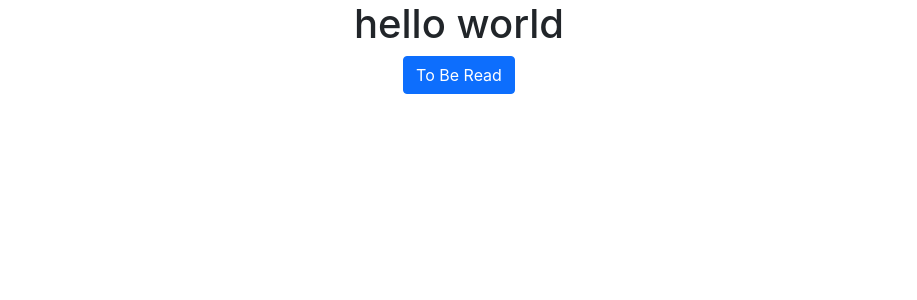
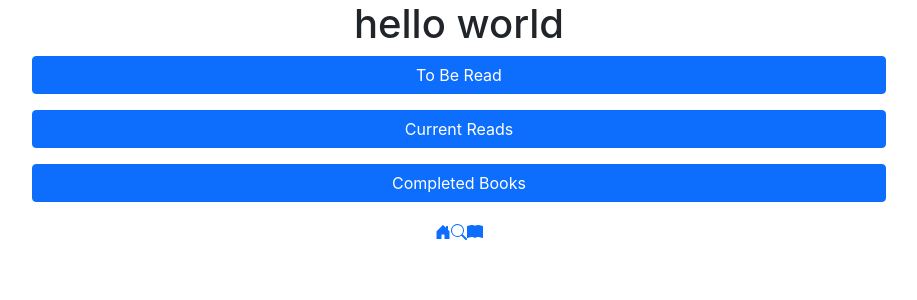
Before and after one commit to partyzl/bookstack, a React (Create React App) app in the folder client/: page / in a window 1280 px wide. Shown: the top 300 px of the page, without its empty margins (181-1098 px from the left). Built offline with nearby package versions, Linux system fonts and the light colour scheme.

Commit message:
nav and buttons

```diff
--- a/client/package.json
+++ b/client/package.json
@@ -10,6 +10,7 @@
     "react-dom": "^17.0.2",
     "react-router-dom": "^5.3.0",
     "react-scripts": "4.0.3",
+    "react-slick": "^0.28.1",
     "web-vitals": "^1.1.2"
   },
   "scripts": {
--- a/client/public/index.html
+++ b/client/public/index.html
@@ -3,13 +3,13 @@
   <head>
     <meta charset="utf-8" />
     <link rel="icon" href="%PUBLIC_URL%/favicon.ico" />
+
     <meta name="viewport" content="width=device-width, initial-scale=1" />
     <meta name="theme-color" content="#000000" />
     <meta
       name="description"
       content="Web site created using create-react-app"
     />
-    <link rel="apple-touch-icon" href="%PUBLIC_URL%/logo192.png" />
 
     <link rel="manifest" href="%PUBLIC_URL%/manifest.json" />
     <!-- VENDOR STYLES -->
--- a/client/src/App.css
+++ b/client/src/App.css
@@ -1,16 +1,5 @@
 .App {
   text-align: center;
-}
-
-.App-logo {
-  height: 40vmin;
-  pointer-events: none;
-}
-
-@media (prefers-reduced-motion: no-preference) {
-  .App-logo {
-    animation: App-logo-spin infinite 20s linear;
-  }
 }
 
 .App-header {
@@ -28,11 +17,6 @@
   color: #61dafb;
 }
 
-@keyframes App-logo-spin {
-  from {
-    transform: rotate(0deg);
-  }
-  to {
-    transform: rotate(360deg);
-  }
+.App {
+  height: auto 0;
 }
--- /dev/null
+++ b/client/src/components/SimpleSlider/index.js
@@ -0,0 +1,33 @@
+import React, { Component } from "react";
+import Slider from "react-slick";
+// import "./styles.css";
+
+export default class SimpleSlider extends Component {
+  render() {
+    const settings = {
+      infinite: true,
+      speed: 500,
+      slidesToShow: 1,
+      slidesToScroll: 1,
+      accessibility: true,
+      autoplay: true,
+      arrows: false,
+    };
+    return (
+      <div>
+        <h2> </h2>
+        <Slider {...settings}>
+          <div>
+            <h3>stats </h3>
+          </div>
+          <div>
+            <h3>stats</h3>
+          </div>
+          <div>
+            <h3>stats</h3>
+          </div>
+        </Slider>
+      </div>
+    );
+  }
+}
--- /dev/null
+++ b/client/src/components/SimpleSlider/styles.css
@@ -0,0 +1,43 @@
+.slider {
+  margin-top: 20px;
+  margin-bottom: 20px;
+  max-width: 100vw;
+  background-color: white;
+}
+
+ul::before li::before button::before {
+  font-size: 10px;
+  color: rgb(150, 158 171);
+}
+li.slick-active button::before {
+  color: white;
+}
+.slick-list {
+  overflow: hidden;
+}
+button {
+  margin: 5vw;
+  z-index: 1;
+}
+
+p {
+  border: 4px solid transparent;
+  border-radius: 4px;
+  width: 100%;
+  height: 100%;
+  box-shadow: rgb(0 0 0 /69%) 0px 26px 30px -10px,
+    rgb(0 0 0 /73%) 0px 16px 10px -10px;
+  transition-duration: 300ms;
+  font-size: 50px;
+}
+
+.slick-next,
+.slick-prev {
+  background: transparent;
+}
+
+h3 {
+  text-align: center;
+  color: white;
+  font-size: 50px;
+}
--- /dev/null
+++ b/client/src/layout/Nav/index.js
@@ -0,0 +1,48 @@
+import React from "react";
+import { NavLink } from "react-router-dom";
+const Nav = () => {
+  return (
+    <div>
+      <nav>
+        <NavLink to="/home" activeClassName="current">
+          <svg
+            xmlns="http://www.w3.org/2000/svg"
+            width="16"
+            height="16"
+            fill="currentColor"
+            class="bi bi-house-door-fill"
+            viewBox="0 0 16 16"
+          >
+            <path d="M6.5 14.5v-3.505c0-.245.25-.495.5-.495h2c.25 0 .5.25.5.5v3.5a.5.5 0 0 0 .5.5h4a.5.5 0 0 0 .5-.5v-7a.5.5 0 0 0-.146-.354L13 5.793V2.5a.5.5 0 0 0-.5-.5h-1a.5.5 0 0 0-.5.5v1.293L8.354 1.146a.5.5 0 0 0-.708 0l-6 6A.5.5 0 0 0 1.5 7.5v7a.5.5 0 0 0 .5.5h4a.5.5 0 0 0 .5-.5z" />
+          </svg>
+        </NavLink>
+        <NavLink to="/search" activeClassName="current">
+          <svg
+            xmlns="http://www.w3.org/2000/svg"
+            width="16"
+            height="16"
+            fill="currentColor"
+            class="bi bi-search"
+            viewBox="0 0 16 16"
+          >
+            <path d="M11.742 10.344a6.5 6.5 0 1 0-1.397 1.398h-.001c.03.04.062.078.098.115l3.85 3.85a1 1 0 0 0 1.415-1.414l-3.85-3.85a1.007 1.007 0 0 0-.115-.1zM12 6.5a5.5 5.5 0 1 1-11 0 5.5 5.5 0 0 1 11 0z" />
+          </svg>
+        </NavLink>
+        <NavLink to="/library" activeClassName="current">
+          <svg
+            xmlns="http://www.w3.org/2000/svg"
+            width="16"
+            height="16"
+            fill="currentColor"
+            class="bi bi-book-fill"
+            viewBox="0 0 16 16"
+          >
+            <path d="M8 1.783C7.015.936 5.587.81 4.287.94c-1.514.153-3.042.672-3.994 1.105A.5.5 0 0 0 0 2.5v11a.5.5 0 0 0 .707.455c.882-.4 2.303-.881 3.68-1.02 1.409-.142 2.59.087 3.223.877a.5.5 0 0 0 .78 0c.633-.79 1.814-1.019 3.222-.877 1.378.139 2.8.62 3.681 1.02A.5.5 0 0 0 16 13.5v-11a.5.5 0 0 0-.293-.455c-.952-.433-2.48-.952-3.994-1.105C10.413.809 8.985.936 8 1.783z" />
+          </svg>
+        </NavLink>
+      </nav>
+    </div>
+  );
+};
+
+export default Nav;
--- a/client/src/layout/index.js
+++ b/client/src/layout/index.js
@@ -0,0 +1 @@
+export { default as Nav } from "./Nav";
--- a/client/src/pages/Home/index.js
+++ b/client/src/pages/Home/index.js
@@ -1,6 +1,9 @@
 import React from "react";
 import { useHistory } from "react-router";
 import { Button } from "../../components";
+
+import { Nav } from "../../layout";
+// import SimpleSlider from "../../components/SimpleSlider";
 
 const Home = () => {
   let history = useHistory();
@@ -12,14 +15,28 @@ const Home = () => {
   return (
     <div>
       <h1>hello world</h1>
-      <Button
-        type="button"
-        className={"btn btn-primary"}
-        value="To Be Read"
-        onClick={toBeRead}
-      />
-      {/* <Button />
-      <Button /> */}
+      {/* <SimpleSlider /> */}
+      <div className="buttonContainer">
+        <Button
+          type="button"
+          className={"btn btn-primary col-8 mb-3"}
+          value="To Be Read"
+          onClick={toBeRead}
+        />
+        <Button
+          type="button"
+          className={"btn btn-primary col-8 mb-3"}
+          value="Current Reads"
+          onClick={toBeRead}
+        />
+        <Button
+          type="button"
+          className={"btn btn-primary col-8 mb-3"}
+          value="Completed Books"
+          onClick={toBeRead}
+        />
+      </div>
+      <Nav />
     </div>
   );
 };
```
Also changed, not shown: client/src/index.js (+6 -6 lines), client/src/components/Button/styles.css (added), client/src/layout/Header/index.js (added), 2 other files (tests, documents, lock files or other folders).
